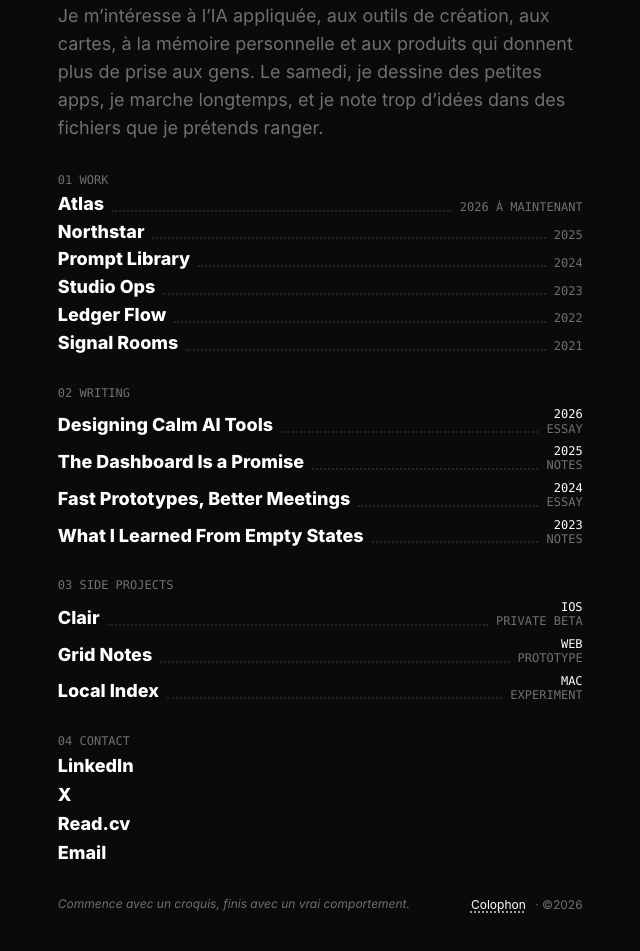
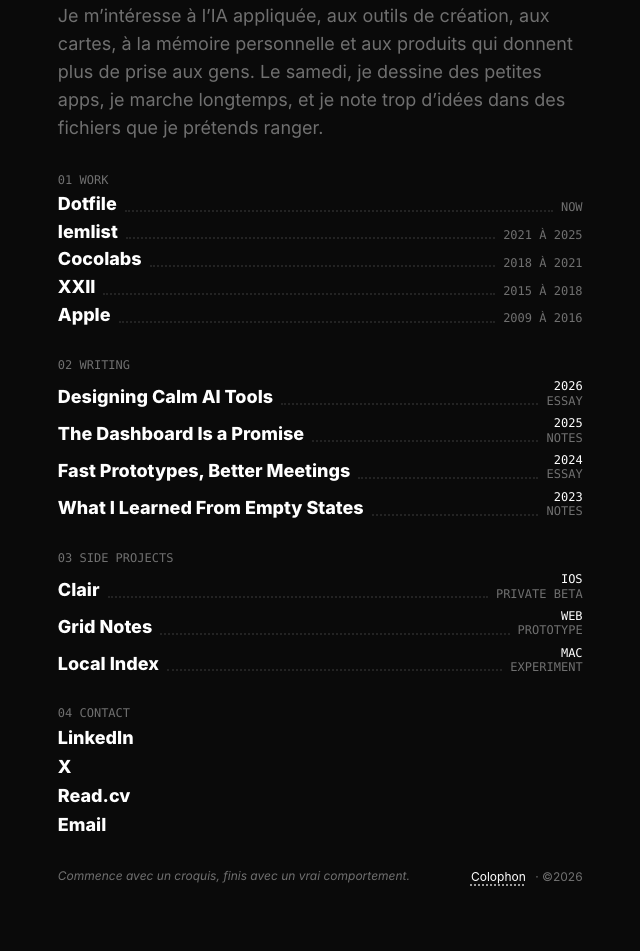
Before and after one commit to pulssart/portfolio, a website built with Vite: page index.html in a window 1280 px wide. Shown: the part 871-1822 px from the top of the page, without its empty margins (19-659 px from the left). Built offline with nearby package versions, Linux system fonts and the light colour scheme.

Commit message:
Update work experience

```diff
--- a/index.html
+++ b/index.html
@@ -39,12 +39,11 @@
       <section class="section list-section">
         <h2>01 Work</h2>
         <ol>
-          <li><a href="https://example.com" target="_blank" rel="noreferrer">Atlas</a><span>2026 à maintenant</span></li>
-          <li><a href="https://example.com" target="_blank" rel="noreferrer">Northstar</a><span>2025</span></li>
-          <li><a href="https://example.com" target="_blank" rel="noreferrer">Prompt Library</a><span>2024</span></li>
-          <li><a href="https://example.com" target="_blank" rel="noreferrer">Studio Ops</a><span>2023</span></li>
-          <li><a href="https://example.com" target="_blank" rel="noreferrer">Ledger Flow</a><span>2022</span></li>
-          <li><a href="https://example.com" target="_blank" rel="noreferrer">Signal Rooms</a><span>2021</span></li>
+          <li><a href="https://example.com" target="_blank" rel="noreferrer">Dotfile</a><span>Now</span></li>
+          <li><a href="https://example.com" target="_blank" rel="noreferrer">lemlist</a><span>2021 à 2025</span></li>
+          <li><a href="https://example.com" target="_blank" rel="noreferrer">Cocolabs</a><span>2018 à 2021</span></li>
+          <li><a href="https://example.com" target="_blank" rel="noreferrer">XXII</a><span>2015 à 2018</span></li>
+          <li><a href="https://example.com" target="_blank" rel="noreferrer">Apple</a><span>2009 à 2016</span></li>
         </ol>
       </section>
 
```
